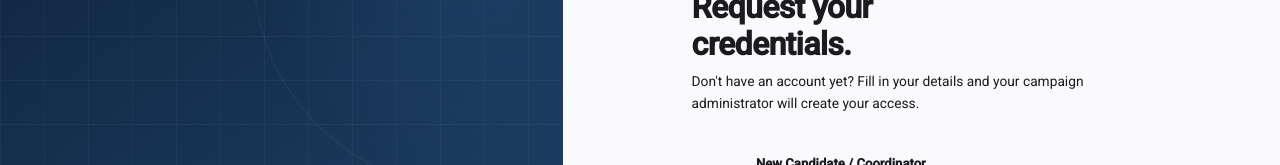
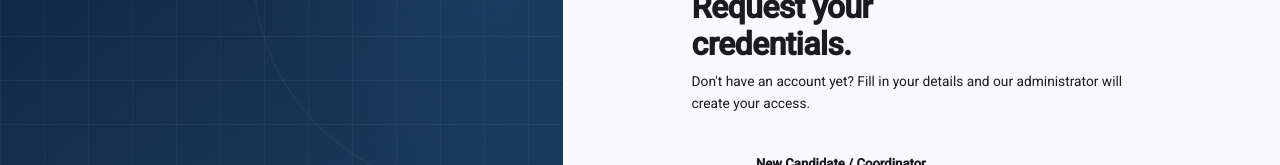
Before and after one commit to dennis027/test-votegrip, an Angular app: page /request-credentials in a window 1280 px wide. Shown: the part 140-305 px from the top of the page. Built offline with nearby package versions, Linux system fonts and the light colour scheme; no server answers.

Commit message:
updated request credentials page text

```diff
--- a/src/app/components/request-credentials/request-credentials.html
+++ b/src/app/components/request-credentials/request-credentials.html
@@ -152,7 +152,7 @@
           <div class="eyebrow"><span class="eyebrow-dot"></span> Access Request</div>
           <h2 class="page-title">Request your<br>credentials.</h2>
           <p class="page-sub">
-            Don't have an account yet? Fill in your details and your campaign administrator will create your access.
+            Don't have an account yet? Fill in your details and our administrator will create your access.
           </p>
         </div>
 
```
